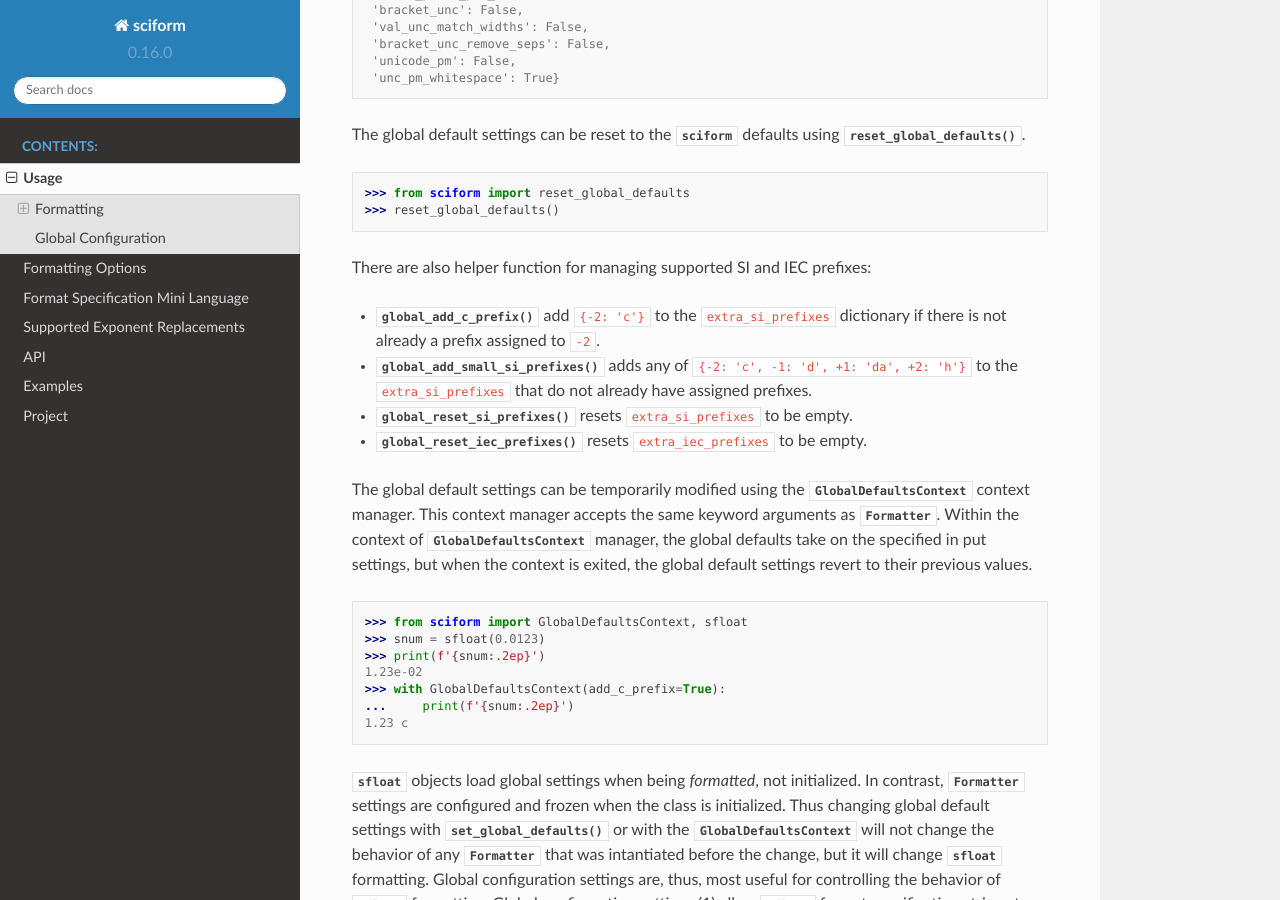
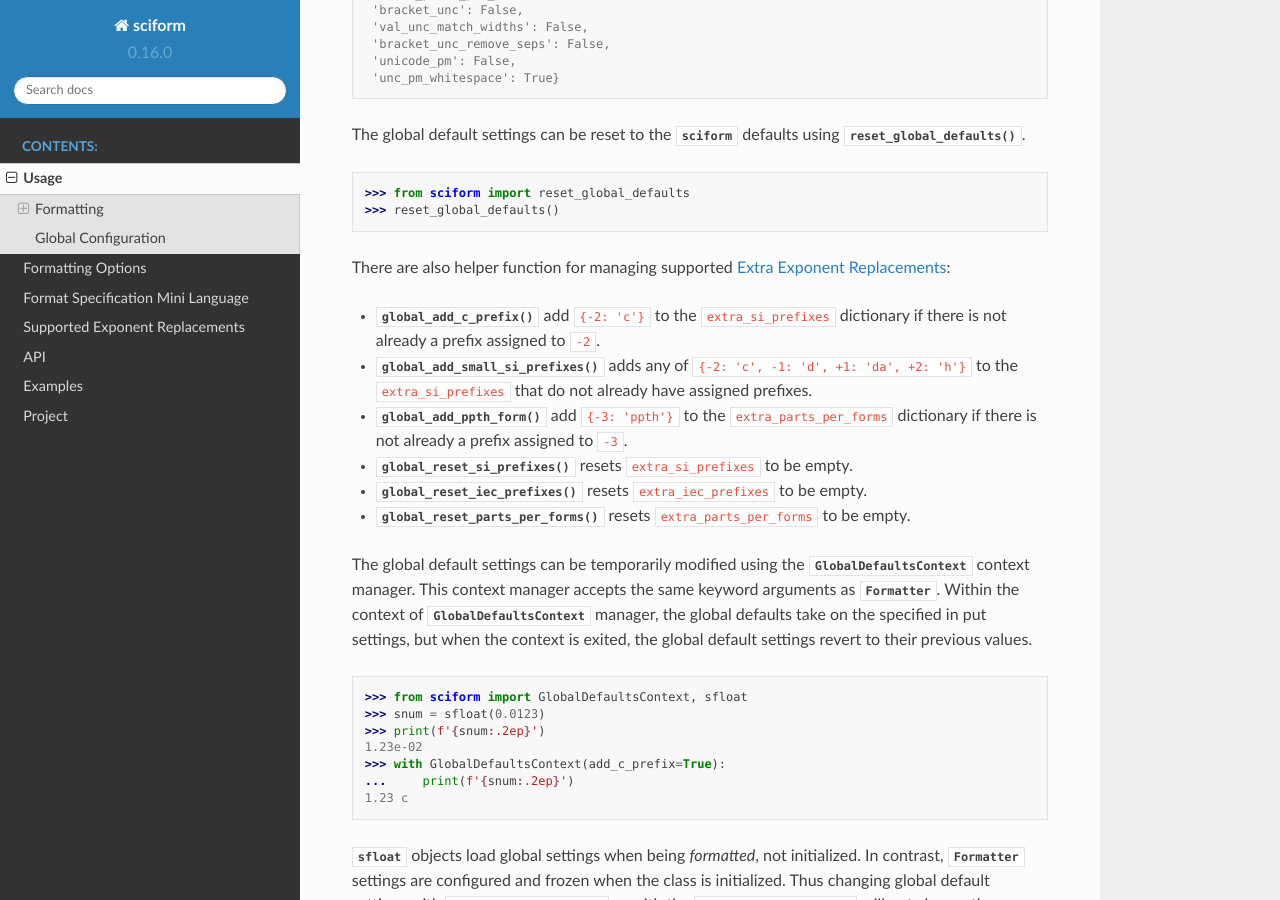
Before and after one commit to jagerber48/sciform, a Sphinx documentation site: the page built from docs/source/usage.rst, in a window 1280 px wide and 900 px high, scrolled down 3165 px. Built offline with Sphinx 7.4.7 and the Read the Docs theme 2.0.0, drawn with Linux system fonts in a browser that asks for light colours.

Commit message:
usage global config documentation

```diff
--- a/docs/source/usage.rst
+++ b/docs/source/usage.rst
@@ -186,8 +186,8 @@ using :func:`reset_global_defaults`.
 >>> from sciform import reset_global_defaults
 >>> reset_global_defaults()
 
-There are also helper function for managing supported SI and IEC
-prefixes:
+There are also helper function for managing supported
+:ref:`extra_translations`:
 
 * :func:`global_add_c_prefix()` add ``{-2: 'c'}`` to the
   ``extra_si_prefixes`` dictionary if there is not already a prefix
@@ -195,10 +195,15 @@ prefixes:
 * :func:`global_add_small_si_prefixes()` adds any of ``{-2: 'c',
   -1: 'd', +1: 'da', +2: 'h'}`` to the ``extra_si_prefixes`` that do not
   already have assigned prefixes.
+* :func:`global_add_ppth_form()` add ``{-3: 'ppth'}`` to the
+  ``extra_parts_per_forms`` dictionary if there is not already a prefix
+  assigned to ``-3``.
 * :func:`global_reset_si_prefixes()` resets ``extra_si_prefixes`` to be
   empty.
 * :func:`global_reset_iec_prefixes()` resets ``extra_iec_prefixes`` to
   be empty.
+* :func:`global_reset_parts_per_forms()` resets
+  ``extra_parts_per_forms`` to be empty.
 
 The global default settings can be temporarily modified using the
 :class:`GlobalDefaultsContext` context manager.
```
